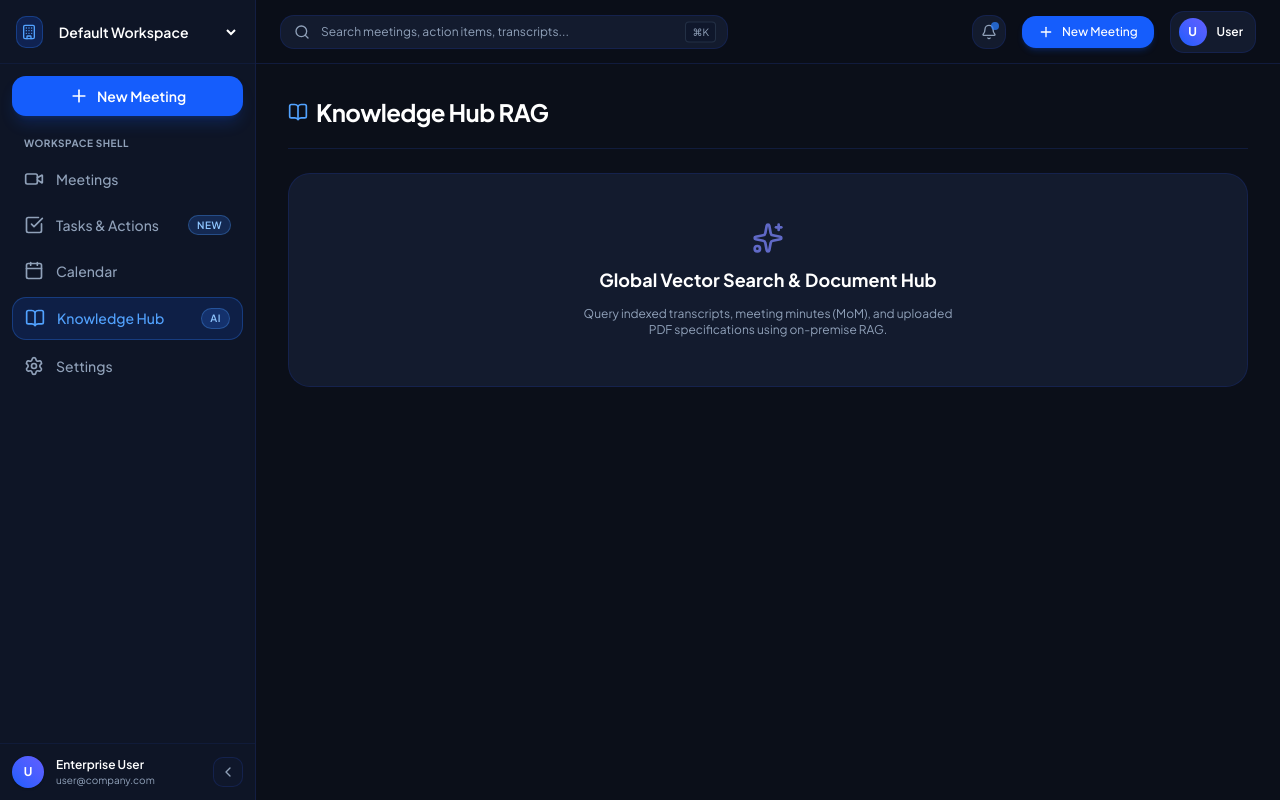
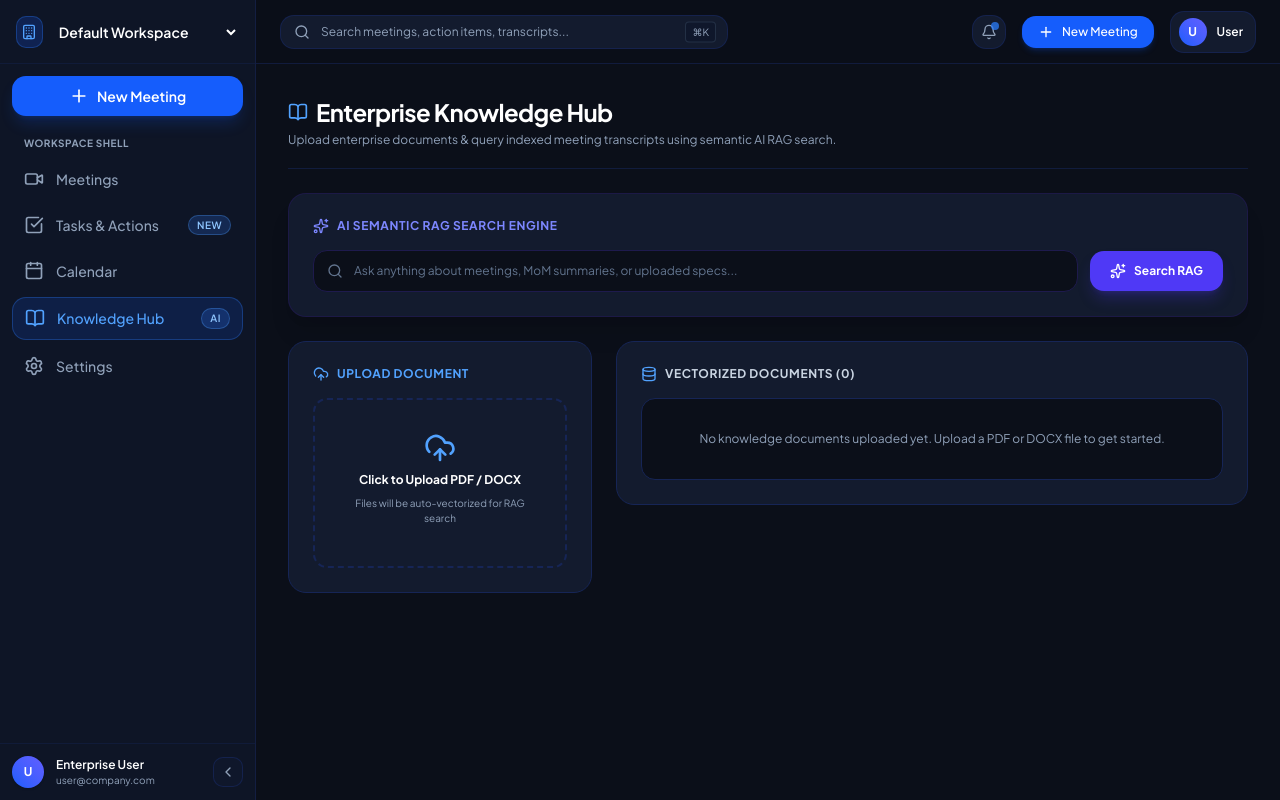
Before and after one commit to khoazandev/Axiom-meeting-protocol, a Next.js app in the folder src/frontend/: page /knowledge in a window 1280 px wide. Built offline with nearby package versions, Linux system fonts and the light colour scheme.

Commit message:
feat(frontend): implement Enterprise Knowledge Hub page with upload dragzone and AI semantic RAG search

```diff
--- a/src/frontend/src/app/(dashboard)/knowledge/page.tsx
+++ b/src/frontend/src/app/(dashboard)/knowledge/page.tsx
@@ -1,21 +1,288 @@
 'use client';
 
-import { BookOpen, Sparkles } from 'lucide-react';
+import { useState, useEffect } from 'react';
+import {
+  BookOpen,
+  Sparkles,
+  UploadCloud,
+  Search,
+  FileText,
+  Trash2,
+  CheckCircle2,
+  Loader2,
+  Database,
+} from 'lucide-react';
+
+interface KnowledgeDoc {
+  id: string;
+  filename: string;
+  file_size: number;
+  vector_status: string;
+  created_at: string;
+}
+
+interface SearchResult {
+  type: string;
+  id: string;
+  title: string;
+  snippet: string;
+  source: string;
+}
 
 export default function KnowledgePage() {
+  const [documents, setDocuments] = useState<KnowledgeDoc[]>([]);
+  const [searchQuery, setSearchQuery] = useState('');
+  const [searchResults, setSearchResults] = useState<SearchResult[]>([]);
+  const [isSearching, setIsSearching] = useState(false);
+  const [isUploading, setIsUploading] = useState(false);
+  const [uploadFeedback, setUploadFeedback] = useState<string | null>(null);
+
+  useEffect(() => {
+    loadDocuments();
+  }, []);
+
+  async function loadDocuments() {
+    try {
+      const token = localStorage.getItem('token');
+      const activeWorkspaceId = localStorage.getItem('active_workspace_id');
+      if (!token || !activeWorkspaceId) return;
+
+      const res = await fetch('/api/v1/knowledge/documents', {
+        headers: {
+          Authorization: `Bearer ${token}`,
+          'X-Workspace-ID': activeWorkspaceId,
+        },
+      });
+
+      if (res.ok) {
+        const data = await res.json();
+        setDocuments(data);
+      }
+    } catch (err) {
+      console.error('Failed to load knowledge documents:', err);
+    }
+  }
+
+  const handleFileUpload = async (e: React.ChangeEvent<HTMLInputElement>) => {
+    const file = e.target.files?.[0];
+    if (!file) return;
+
+    try {
+      setIsUploading(true);
+      const token = localStorage.getItem('token');
+      const activeWorkspaceId = localStorage.getItem('active_workspace_id');
+      if (!token || !activeWorkspaceId) {
+        setIsUploading(false);
+        return;
+      }
+
+      const formData = new FormData();
+      formData.append('file', file);
+
+      const res = await fetch('/api/v1/knowledge/documents', {
+        method: 'POST',
+        headers: {
+          Authorization: `Bearer ${token}`,
+          'X-Workspace-ID': activeWorkspaceId,
+        },
+        body: formData,
+      });
+
+      if (res.ok) {
+        setUploadFeedback(`Uploaded and indexed ${file.name}`);
+        setTimeout(() => setUploadFeedback(null), 3000);
+        loadDocuments();
+      }
+    } catch (err) {
+      console.error('Upload failed:', err);
+    } finally {
+      setIsUploading(false);
+    }
+  };
+
+  const handleSearch = async (e: React.FormEvent) => {
+    e.preventDefault();
+    if (!searchQuery.trim()) return;
+
+    try {
+      setIsSearching(true);
+      const token = localStorage.getItem('token');
+      const activeWorkspaceId = localStorage.getItem('active_workspace_id');
+      if (!token || !activeWorkspaceId) {
+        setIsSearching(false);
+        return;
+      }
+
+      const res = await fetch('/api/v1/knowledge/query', {
+        method: 'POST',
+        headers: {
+          'Content-Type': 'application/json',
+          Authorization: `Bearer ${token}`,
+          'X-Workspace-ID': activeWorkspaceId,
+        },
+        body: JSON.stringify({ query: searchQuery.trim() }),
+      });
+
+      if (res.ok) {
+        const data = await res.json();
+        setSearchResults(data.matches || []);
+      }
+    } catch (err) {
+      console.error('Search failed:', err);
+    } finally {
+      setIsSearching(false);
+    }
+  };
+
+  const handleDeleteDoc = async (id: string) => {
+    try {
+      const token = localStorage.getItem('token');
+      const activeWorkspaceId = localStorage.getItem('active_workspace_id');
+      if (!token || !activeWorkspaceId) return;
+
+      const res = await fetch(`/api/v1/knowledge/documents/${id}`, {
+        method: 'DELETE',
+        headers: {
+          Authorization: `Bearer ${token}`,
+          'X-Workspace-ID': activeWorkspaceId,
+        },
+      });
+
+      if (res.ok) {
+        loadDocuments();
+      }
+    } catch (err) {
+      console.error(err);
+    }
+  };
+
   return (
     <div className="space-y-6">
-      <div className="flex items-center gap-2 border-b border-blue-950/60 pb-5">
-        <BookOpen className="w-5 h-5 text-blue-400" />
-        <h1 className="text-2xl font-bold text-white tracking-tight">Knowledge Hub RAG</h1>
+      {/* Header */}
+      <div className="flex flex-col sm:flex-row items-start sm:items-center justify-between gap-4 border-b border-blue-950/60 pb-5">
+        <div>
+          <div className="flex items-center gap-2">
+            <BookOpen className="w-5 h-5 text-blue-400" />
+            <h1 className="text-2xl font-bold text-white tracking-tight">Enterprise Knowledge Hub</h1>
+          </div>
+          <p className="text-xs text-slate-400 mt-1">
+            Upload enterprise documents & query indexed meeting transcripts using semantic AI RAG search.
+          </p>
+        </div>
+
+        {uploadFeedback && (
+          <span className="text-xs text-emerald-400 font-semibold px-3 py-1 bg-emerald-500/10 border border-emerald-500/20 rounded-full animate-bounce">
+            {uploadFeedback}
+          </span>
+        )}
       </div>
 
-      <div className="p-12 rounded-3xl bg-[#131B2E] border border-blue-950/80 text-center space-y-3">
-        <Sparkles className="w-8 h-8 text-indigo-400 mx-auto animate-pulse" />
-        <h3 className="text-lg font-bold text-white">Global Vector Search & Document Hub</h3>
-        <p className="text-xs text-slate-400 max-w-sm mx-auto">
-          Query indexed transcripts, meeting minutes (MoM), and uploaded PDF specifications using on-premise RAG.
-        </p>
+      {/* AI Semantic Search Box */}
+      <div className="p-6 rounded-2xl bg-[#131B2E] border border-indigo-950/80 shadow-xl space-y-4">
+        <div className="flex items-center gap-2 text-indigo-400 text-xs font-bold uppercase tracking-wider">
+          <Sparkles className="w-4 h-4" />
+          <span>AI Semantic RAG Search Engine</span>
+        </div>
+
+        <form onSubmit={handleSearch} className="flex items-center gap-3">
+          <div className="relative flex-1">
+            <input
+              type="text"
+              value={searchQuery}
+              onChange={(e) => setSearchQuery(e.target.value)}
+              placeholder="Ask anything about meetings, MoM summaries, or uploaded specs..."
+              className="w-full pl-10 pr-4 py-3 rounded-xl bg-[#0B0F19] border border-indigo-950 text-xs text-white placeholder-slate-500 focus:outline-none focus:border-indigo-500 transition-colors"
+            />
+            <Search className="w-4 h-4 text-slate-500 absolute left-3.5 top-1/2 -translate-y-1/2" />
+          </div>
+          <button
+            type="submit"
+            disabled={isSearching}
+            className="px-5 py-3 rounded-xl bg-indigo-600 hover:bg-indigo-500 text-white text-xs font-bold shadow-lg shadow-indigo-600/25 flex items-center gap-2 transition-all disabled:opacity-50"
+          >
+            {isSearching ? <Loader2 className="w-4 h-4 animate-spin" /> : <Sparkles className="w-4 h-4" />}
+            <span>Search RAG</span>
+          </button>
+        </form>
+
+        {/* Search Results */}
+        {searchResults.length > 0 && (
+          <div className="space-y-3 pt-2">
+            <div className="text-xs font-bold text-slate-400 uppercase tracking-wider">Search Results ({searchResults.length})</div>
+            <div className="grid grid-cols-1 md:grid-cols-2 gap-3">
+              {searchResults.map((res, i) => (
+                <div key={i} className="p-3.5 rounded-xl bg-[#0B0F19] border border-indigo-950/60 space-y-1.5 text-xs">
+                  <div className="flex items-center justify-between text-[11px]">
+                    <span className="font-bold text-indigo-400">{res.title}</span>
+                    <span className="text-[9px] font-mono text-slate-500 px-2 py-0.5 rounded bg-indigo-950/40 border border-indigo-900/40">{res.type}</span>
+                  </div>
+                  <p className="text-slate-300 leading-relaxed text-[11px]">{res.snippet}</p>
+                </div>
+              ))}
+            </div>
+          </div>
+        )}
+      </div>
+
+      {/* Grid: Upload Zone & Uploaded Document List */}
+      <div className="grid grid-cols-1 md:grid-cols-3 gap-6 items-start">
+        {/* Upload Card */}
+        <div className="p-6 rounded-2xl bg-[#131B2E] border border-blue-950 space-y-4">
+          <div className="flex items-center gap-2 text-blue-400 text-xs font-bold uppercase tracking-wider">
+            <UploadCloud className="w-4 h-4" />
+            <span>Upload Document</span>
+          </div>
+
+          <label className="border-2 border-dashed border-blue-950 hover:border-blue-500/50 rounded-xl p-8 flex flex-col items-center justify-center text-center cursor-pointer transition-colors space-y-2">
+            <UploadCloud className="w-8 h-8 text-blue-400" />
+            <span className="text-xs font-bold text-white">Click to Upload PDF / DOCX</span>
+            <span className="text-[10px] text-slate-400">Files will be auto-vectorized for RAG search</span>
+            <input type="file" onChange={handleFileUpload} disabled={isUploading} className="hidden" />
+          </label>
+        </div>
+
+        {/* Uploaded Documents List */}
+        <div className="md:col-span-2 p-6 rounded-2xl bg-[#131B2E] border border-blue-950 space-y-4">
+          <div className="flex items-center justify-between">
+            <div className="flex items-center gap-2 text-slate-300 text-xs font-bold uppercase tracking-wider">
+              <Database className="w-4 h-4 text-blue-400" />
+              <span>Vectorized Documents ({documents.length})</span>
+            </div>
+          </div>
+
+          {documents.length === 0 ? (
+            <div className="p-8 text-center text-xs text-slate-400 bg-[#0B0F19] rounded-xl border border-blue-950">
+              No knowledge documents uploaded yet. Upload a PDF or DOCX file to get started.
+            </div>
+          ) : (
+            <div className="space-y-3">
+              {documents.map((doc) => (
+                <div key={doc.id} className="p-3.5 rounded-xl bg-[#0B0F19] border border-blue-950 flex items-center justify-between text-xs">
+                  <div className="flex items-center gap-3">
+                    <FileText className="w-4 h-4 text-blue-400 shrink-0" />
+                    <div>
+                      <div className="font-semibold text-white">{doc.filename}</div>
+                      <div className="text-[10px] text-slate-400 font-mono">{(doc.file_size / 1024).toFixed(1)} KB</div>
+                    </div>
+                  </div>
+
+                  <div className="flex items-center gap-3">
+                    <span className="px-2 py-0.5 rounded-full bg-emerald-500/20 text-emerald-400 border border-emerald-500/30 text-[9px] font-bold uppercase">
+                      {doc.vector_status}
+                    </span>
+                    <button
+                      onClick={() => handleDeleteDoc(doc.id)}
+                      className="p-1 rounded-lg text-slate-500 hover:text-red-400 transition-colors"
+                      title="Delete document"
+                    >
+                      <Trash2 className="w-3.5 h-3.5" />
+                    </button>
+                  </div>
+                </div>
+              ))}
+            </div>
+          )}
+        </div>
       </div>
     </div>
   );
```
